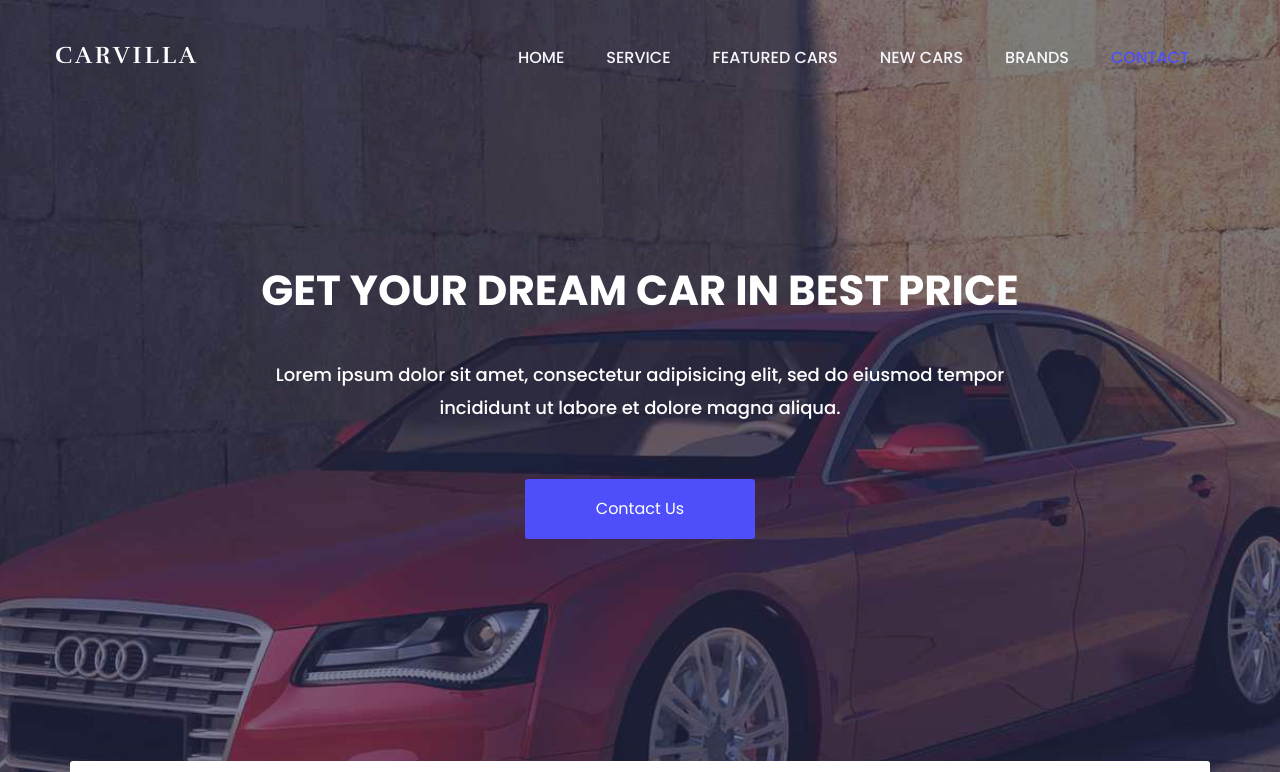
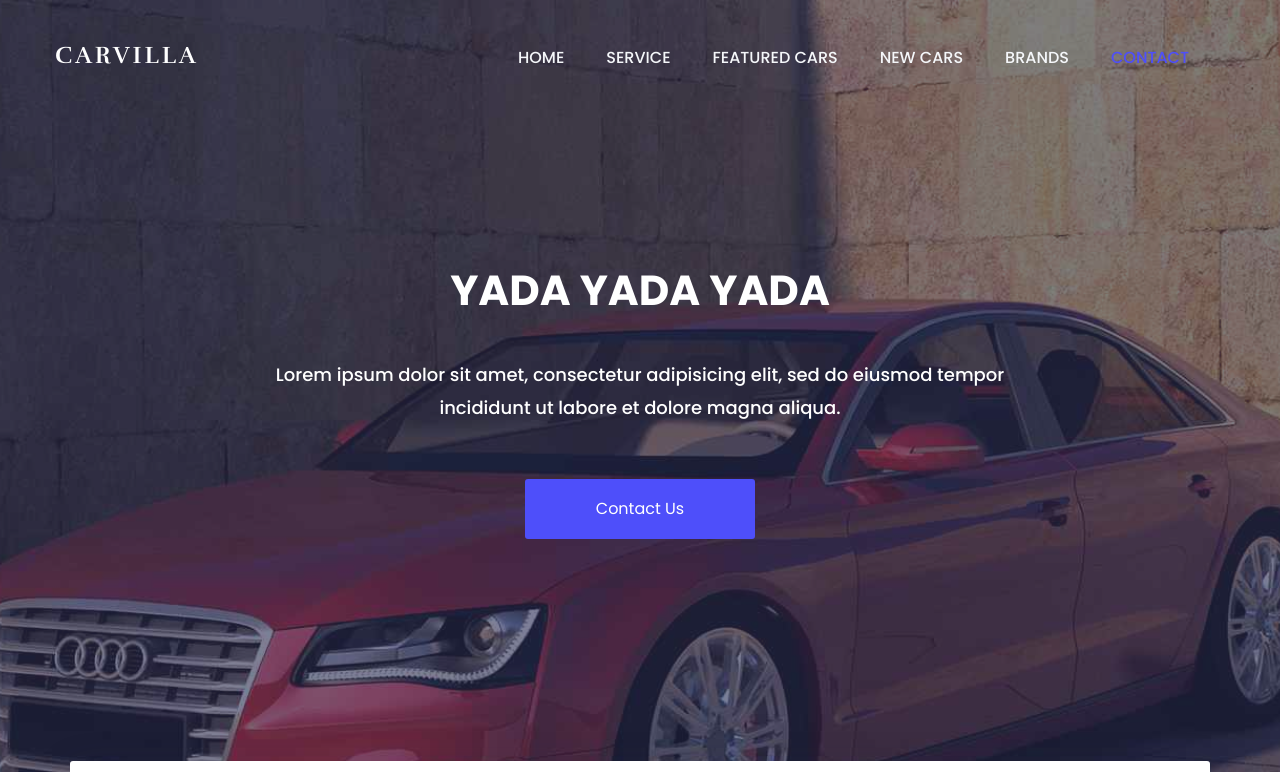
Before and after one commit to degr8sid-code/carvilla-devops, a plain HTML site: page index.html in a window 1280 px wide. Shown: the top 772 px of the page. Drawn offline with nearby package versions, Linux system fonts and the light colour scheme.

Commit message:
change h2

```diff
--- a/index.html
+++ b/index.html
@@ -105,7 +105,7 @@
 
 			<div class="container">
 				<div class="welcome-hero-txt">
-					<h2>Get your dream car in best price</h2>
+					<h2>Yada yada yada</h2>
 					<p>
 						Lorem ipsum dolor sit amet, consectetur adipisicing elit, sed do eiusmod tempor incididunt ut labore et dolore   magna aliqua.
 					</p>
```
